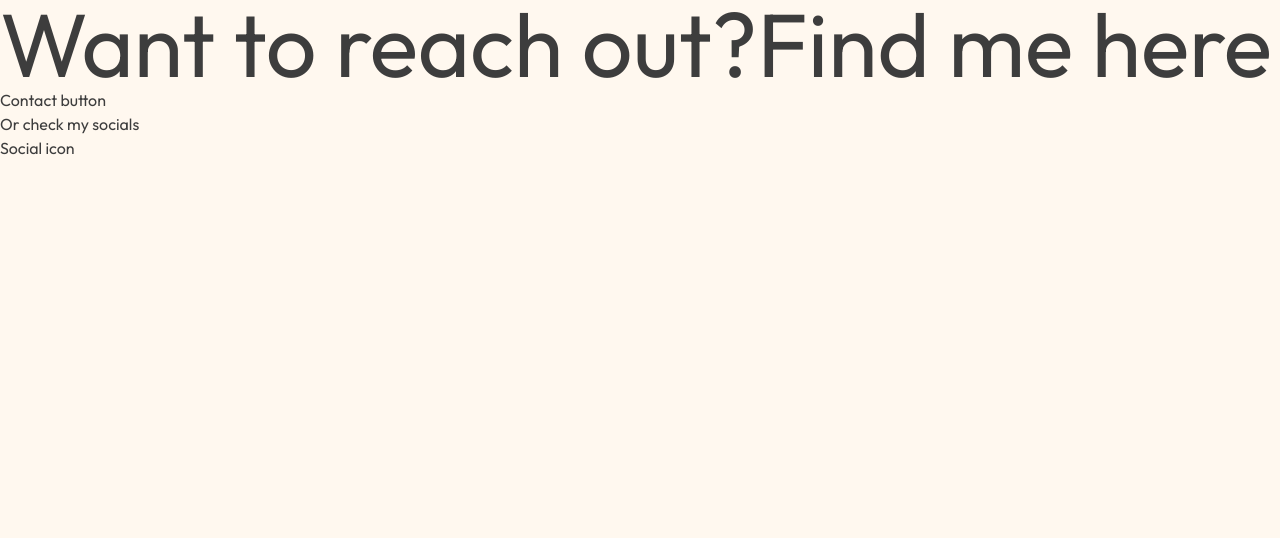
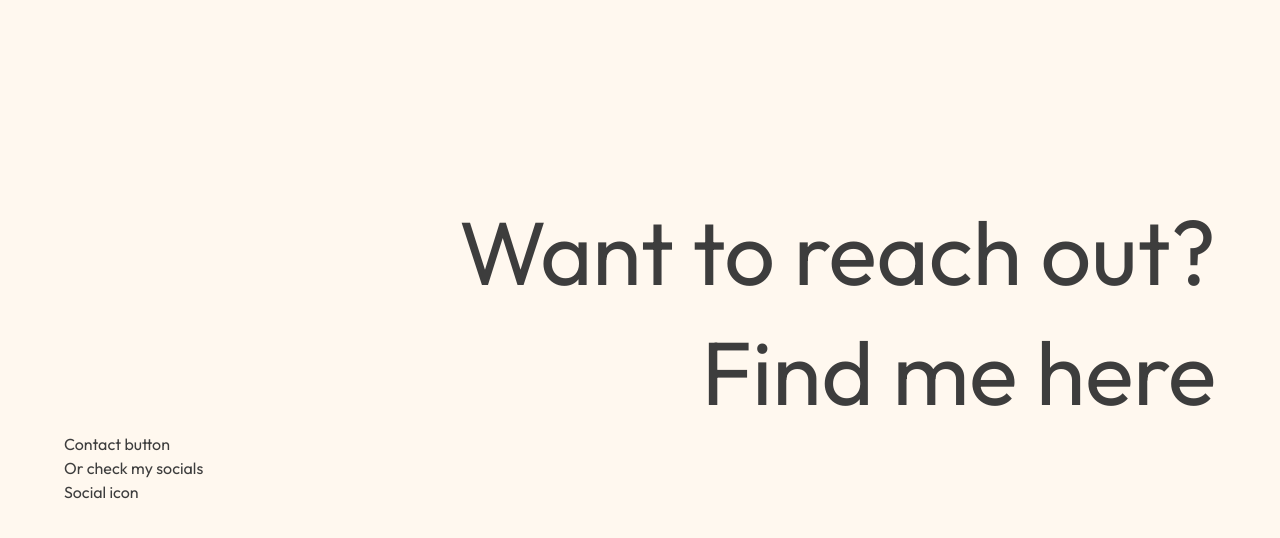
Before and after one commit to ProcessX/lucasgeshef-portfolio-2024, a Next.js app: page /contact in a window 1280 px wide. Shown: the top 538 px of the page. Built offline with nearby package versions, Linux system fonts and the light colour scheme.

Commit message:
init done

```diff
--- a/app/contact/page.js
+++ b/app/contact/page.js
@@ -4,16 +4,16 @@ function Contact() {
   return (
     <main className="bg-light-50 text-dark-900 h-[100vh]">
       <section>
-        <div>
-          <h1 className="c-font-4xl">
-            <span>Want to reach out?</span>
-            <span>Find me here</span>
+        <div className="containerRaw pt-[160px] desktop:pt-[192px]">
+          <h1 className="c-font-4xl text-right">
+            <span className="block">Want to reach out?</span>
+            <span className="block">Find me here</span>
           </h1>
         </div>
-        <div>
+        <div className="containerRaw">
           <span>Contact button</span>
         </div>
-        <div>
+        <div className="containerRaw">
           <p className="c-font-base">Or check my socials</p>
           <ul>
             <li>
--- a/app/globals.css
+++ b/app/globals.css
@@ -44,7 +44,8 @@ html {
 }
 
 .containerRaw {
-  padding: 0 1.5rem;
+  padding-left: 1.5rem;
+  padding-right: 1.5rem;
   max-width: 480px;
   margin: auto;
 }
@@ -74,6 +75,13 @@ html {
     font-size: 2.986rem;
     line-height: 4.25rem;
   }
+
+  .containerRaw {
+    padding-left: 3rem;
+    padding-right: 3rem;
+    max-width: 720px;
+    margin: auto;
+  }
 }
 
 @media screen and (min-width: 998px) {
@@ -101,6 +109,13 @@ html {
     font-size: 3.815rem;
     line-height: 5.5rem;
   }
+
+  .containerRaw {
+    padding-left: 3.5rem;
+    padding-right: 3.5rem;
+    max-width: 1120px;
+    margin: auto;
+  }
 }
 
 @media screen and (min-width: 1278px) {
@@ -126,5 +141,13 @@ html {
 
   .c-font-4xl {
     font-size: 5.61rem;
+    line-height: 7.5rem;
+  }
+
+  .containerRaw {
+    padding-left: 4rem;
+    padding-right: 4rem;
+    max-width: 1600px;
+    margin: auto;
   }
 }
--- a/app/layout.js
+++ b/app/layout.js
@@ -4,7 +4,7 @@ import "./globals.css";
 const outfit = Outfit({ subsets: ["latin"] });
 
 export const metadata = {
-  title: "Create Next App",
+  title: "Portfolio | Lucas Geshef",
   description: "Generated by create next app",
 };
 
--- a/app/page.js
+++ b/app/page.js
@@ -3,10 +3,11 @@ import LatestWorkCard from "@/components/latestWorkCard/LatestWorkCard";
 export default function Home() {
   return (
     <main>
+
       <section className="">
         <div className="containerRaw">
-          <h1 className="c-font-4xl mt-[160px] mb-[88px]">
-            <span className="block mb-12">Hi.</span>
+          <h1 className="c-font-4xl mt-[160px] tablet:mt-[192px] mb-[88px] tablet:mb-[128px]">
+            <span className="block mb-12 tablet:mb-16">Hi.</span>
             <span className="block">I'm a</span>
             <span className="block">graphic designer & dev</span>
             <span className="block">based in Belgium</span>
--- a/app/projects/[slug]/page.js
+++ b/app/projects/[slug]/page.js
@@ -1,23 +1,27 @@
 import React from "react";
+import Head from 'next/head'
 
 function ProjectDetail() {
   return (
     <main>
+      <Head>
+        <title>slug | Lucas Geshef</title>
+      </Head>
       <section>
-        <div>
+        <div className="containerRaw pt-[160px] tablet:[192px]">
           <h1 className="c-font-4xl">Project title</h1>
           <div>
             <p>20XX</p>
             <p>Category</p>
           </div>
         </div>
-        <div>
+        <div className="containerRaw">
           <p>project banner</p>
         </div>
       </section>
 
       <section>
-        <div>
+        <div className="containerRaw">
           <ul>
             <li>
               <p>Technology list</p>
@@ -33,7 +37,7 @@ function ProjectDetail() {
       </section>
 
       <section>
-        <div>
+        <div className="containerRaw">
           <ul>
             <li>
               <p>Project gallery</p>
@@ -43,7 +47,7 @@ function ProjectDetail() {
       </section>
 
       <section>
-        <div>
+        <div className="containerRaw">
           <p>Project case study</p>
         </div>
       </section>
--- a/app/projects/page.js
+++ b/app/projects/page.js
@@ -4,7 +4,8 @@ function Projects() {
   return (
     <main className="">
       <section>
-        <div>
+        <div className="containerRaw">
+          <div className="pt-[160px] tablet:pt-[192px]">
             <h1 className="c-font-4xl">Projects</h1>
             <p className="c-font-lg">
               <span>XX</span> so far
@@ -15,6 +16,7 @@ function Projects() {
               <p>Project card</p>
             </li>
           </ul>
+        </div>
       </section>
     </main>
   );
```
Lines whose indentation alone changed are shown as unchanged.
